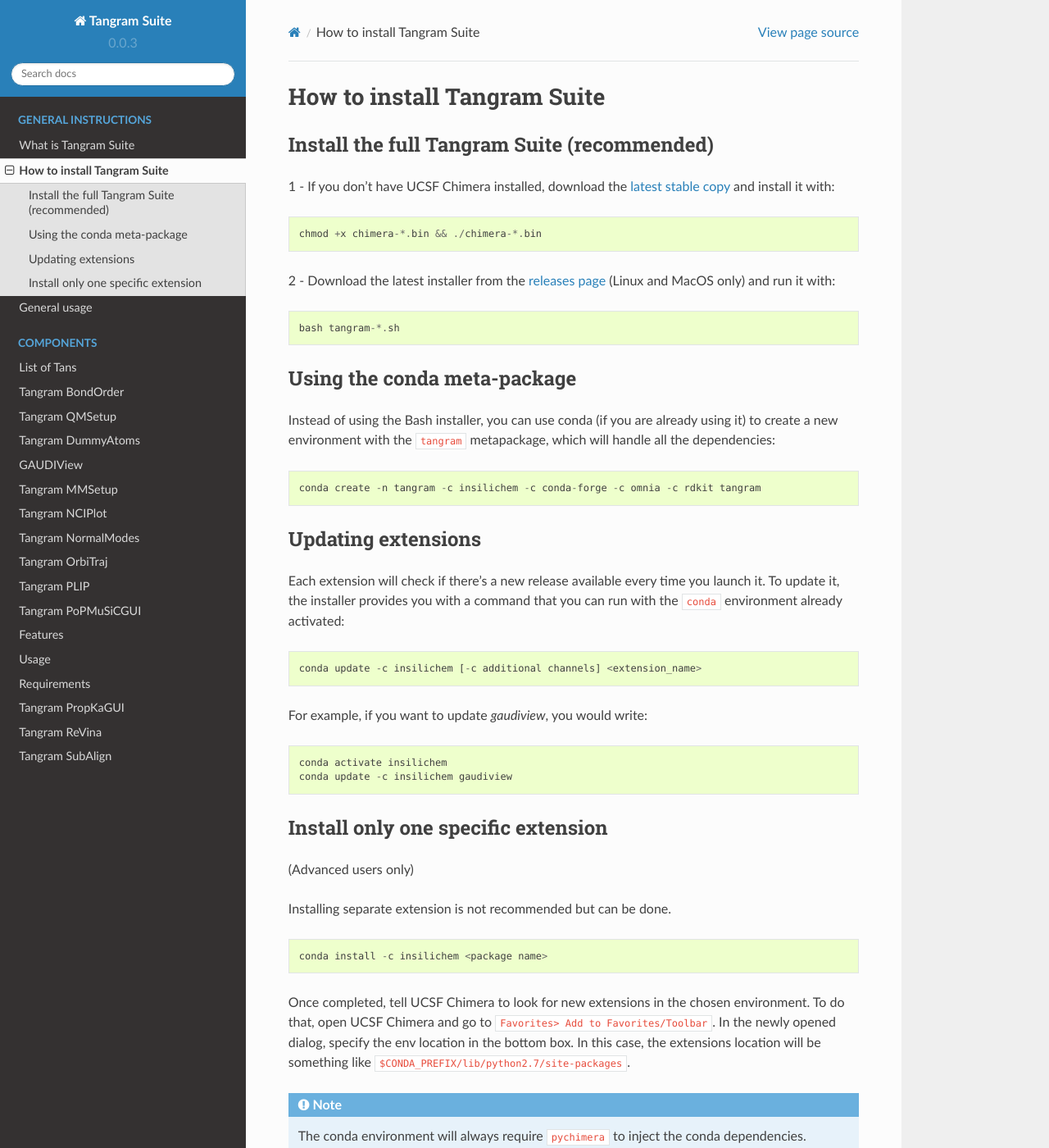
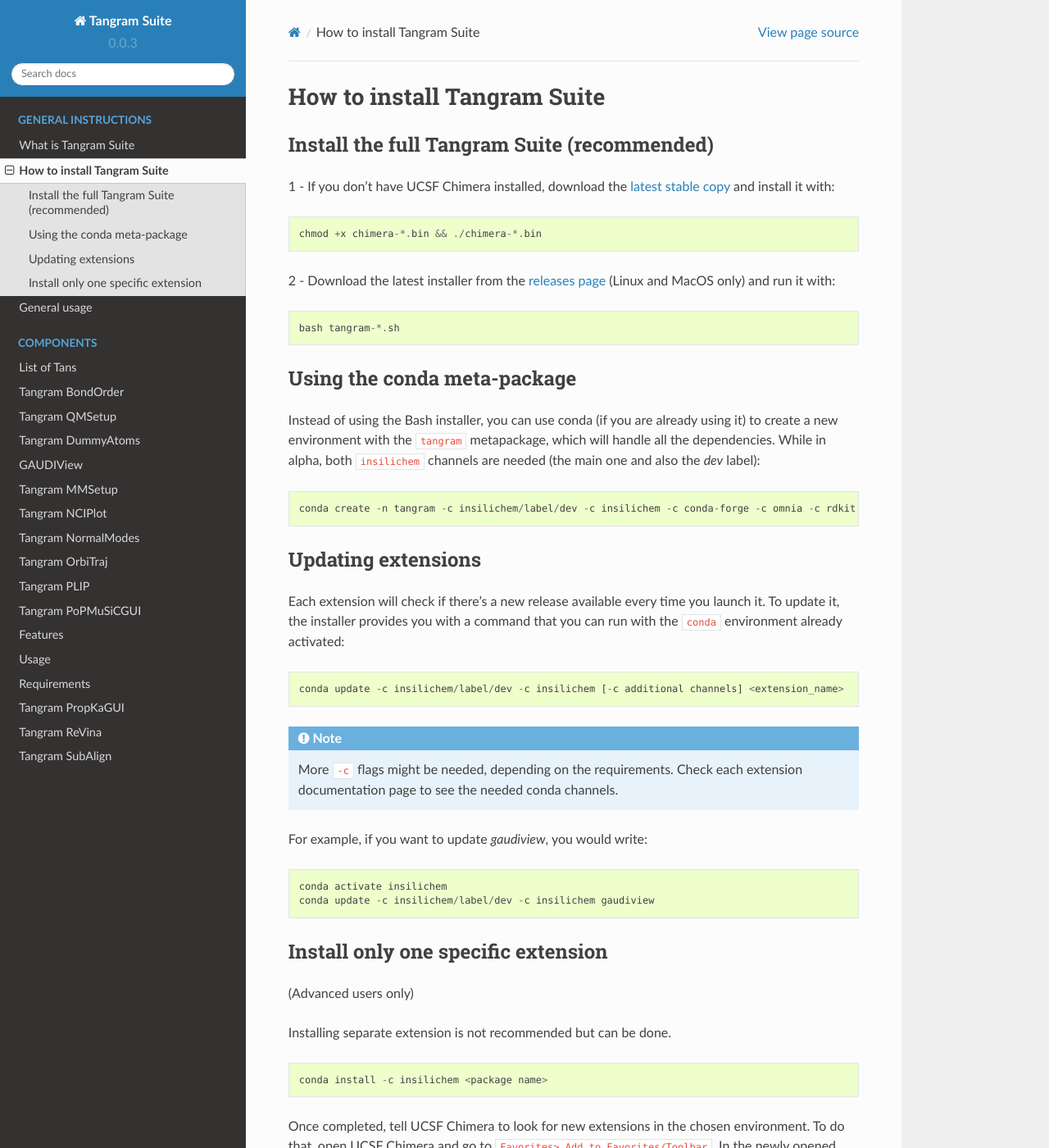
Before and after one commit to insilichem/tangram, a Sphinx documentation site: the page built from docs/install.rst, in a window 1280 px wide and 1400 px high. Shown: the whole window at 82% size. Built offline with Sphinx 7.4.7 and the Read the Docs theme 2.0.0, drawn with Linux system fonts in a browser that asks for light colours; pages that are not in the unit, such as notebooks, are missing from menus.

Commit message:
Use insilichem/label/dev channel while in alpha

```diff
--- a/docs/install.rst
+++ b/docs/install.rst
@@ -25,11 +25,11 @@
 Using the conda meta-package
 ============================
 
-Instead of using the Bash installer, you can use conda (if you are already using it) to create a new environment with the ``tangram`` metapackage, which will handle all the dependencies:
+Instead of using the Bash installer, you can use conda (if you are already using it) to create a new environment with the ``tangram`` metapackage, which will handle all the dependencies. While in alpha, both ``insilichem`` channels are needed (the main one and also the `dev` label):
 
 ::
 
-    conda create -n tangram -c insilichem -c conda-forge -c omnia -c rdkit tangram
+    conda create -n tangram -c insilichem/label/dev -c insilichem -c conda-forge -c omnia -c rdkit tangram
 
 Updating extensions
 ===================
@@ -38,9 +38,9 @@
 
 ::
 
-    conda update -c insilichem [-c additional channels] <extension_name>
+    conda update -c insilichem/label/dev -c insilichem [-c additional channels] <extension_name>
 
-.. note:
+.. note::
 
     More ``-c`` flags might be needed, depending on the requirements. Check each extension documentation page to see the needed conda channels.
 
@@ -49,7 +49,8 @@
 ::
 
     conda activate insilichem
-    conda update -c insilichem gaudiview
+    conda update -c insilichem/label/dev -c insilichem gaudiview
+
 
 .. _installone:
 
```
Also changed, not shown: .travis.yml.
